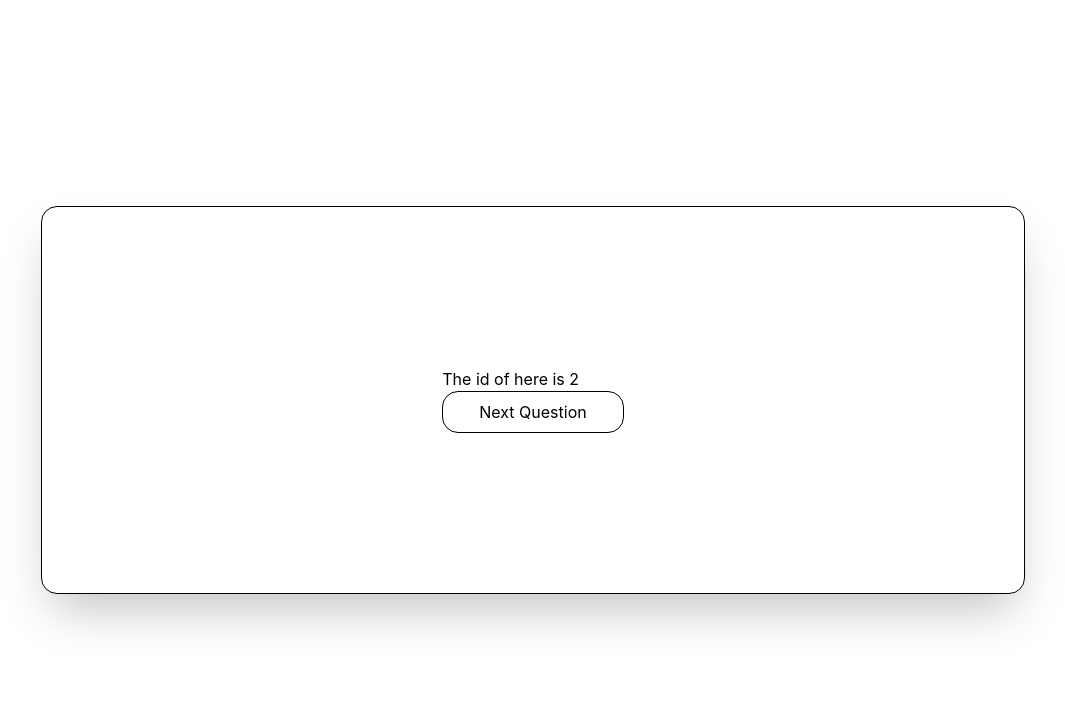
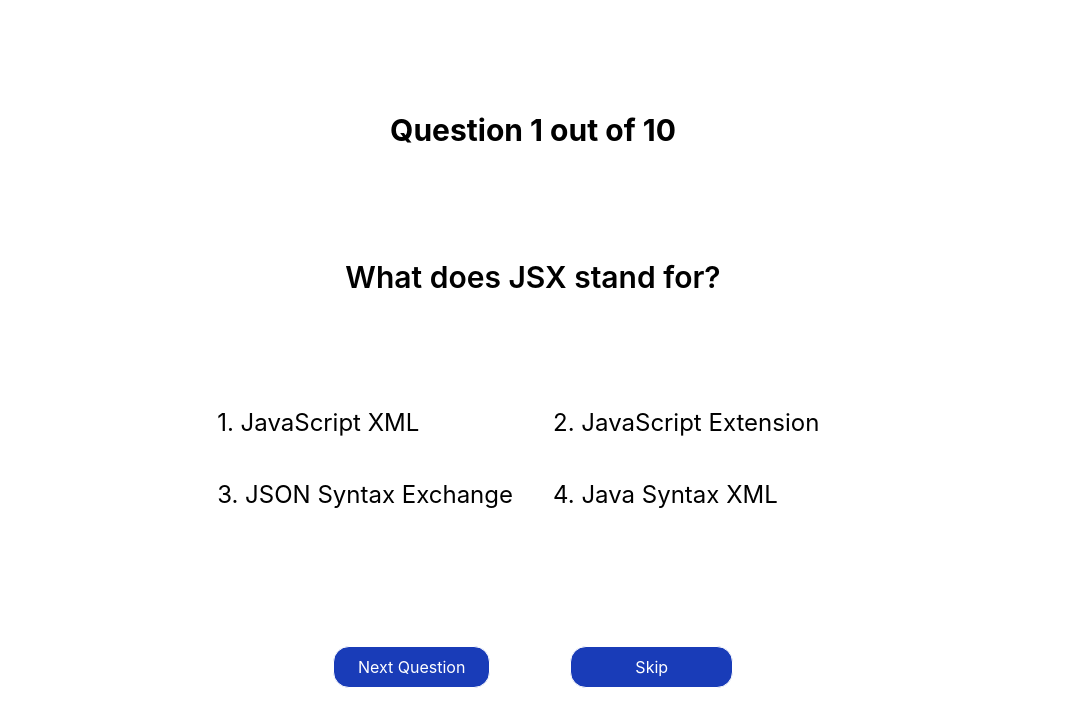
Before and after one commit to Dengkuat/Quiz-App, a React (Vite) app in the folder Quiz-App/: page /QuestionTemplate/1 in a window 1280 px wide. Shown: the top 726 px of the page, without its empty margins (107-1172 px from the left). Built offline with nearby package versions, Linux system fonts and the light colour scheme.

Commit message:
UPDATE: When right answer is clicked, the result by the setter function result adds one to the score

```diff
--- a/Quiz-App/src/Pages/QuestionTemplate.tsx
+++ b/Quiz-App/src/Pages/QuestionTemplate.tsx
@@ -1,38 +1,86 @@
+import { useState } from "react";
 import { questions } from "../components/Questions"
 import { useParams, useNavigate } from "react-router-dom"
+import { useResult } from "../Context/useContext";
 
-// interface questionAndOptionInterface {
-//   id:number;
-//   question:string;
-//   options:string[]
-// }
 
 export const QuestionTemplate = () => {
-  const {id} = useParams();
+  const [click, setClick] = useState<boolean>(false)
+  const { id } = useParams();
   const navigation = useNavigate()
+  const question = questions[Number(id) - 1]
+  const answers = question.options
+  const {setResult} = useResult()
 
   const handleNavigation = () => {
-    if(Number(id)+1 <= 10){
-      return navigation(`/QuestionTemplate/${Number(id)+1}`)
+    setClick(false)
+    if (Number(id) + 1 <= 10) {
+      return navigation(`/QuestionTemplate/${Number(id) + 1}`)
     }
     return navigation(`/result`)
   }
+
+  const handleCorrect = () => {
+    setClick(false)
+    if(!click) return
+
+    if (Number(id) + 1 <= 10) {
+      return navigation(`/QuestionTemplate/${Number(id) + 1}`)
+    }
+    return navigation(`/result`)
+  }
+
+  const handleRightAnswerSum = (index:number) =>{
+    setClick(true)
+    if(index === question.correct){
+    setResult((prev) => prev+1)
+    }
+  }
+console.log(answers)
+
   return (
     <div>
-      <div className="h-screen flex justify-center items-center">
-        <div className="border py-40 px-100 rounded-2xl shadow-2xl">
-          <h1>The id of here is {Number(id)+ 1}</h1>
+      <div className="h-screen flex justify-evenly items-center flex-col">
 
-          <div>
-            <button
-            className="border rounded-2xl px-9 py-2"
+        <div className="text-3xl font-bold">
+          <h1>Question {id} out of 10</h1>
+        </div>
+
+        <div className="text-3xl font-semibold">
+          <p>{question.question}</p>
+
+        </div>
+
+        <div className="grid grid-cols-2 gap-10 text-2xl cursor-pointer">
+          {answers.map((solution, index) => (
+            <p
+            key={index}
+            onClick={() => handleRightAnswerSum(index)}
+            className={click ? index === question.correct ?
+              "text-green-700"
+              :
+              "text-red-700":"text-black"}
+            >{index + 1}.  {solution}</p>
+          ))}
+        </div>
+
+        <div className="flex justify-end pt-6 space-x-20">
+          <button
+            className="border rounded-2xl py-2 px-6 bg-blue-800 text-white hover:bg-blue-900 duration-300 "
+            onClick={() => handleCorrect()}
+          >
+            Next Question
+          </button>
+
+          <button
+            className="border rounded-2xl py-2 px-16 bg-blue-800 text-white hover:bg-blue-900 duration-300 "
             onClick={() => handleNavigation()}
-            >
-              Next Question
-            </button>
-          </div>
+          >
+            Skip
+          </button>
         </div>
       </div>
+
     </div>
   )
 }
```
